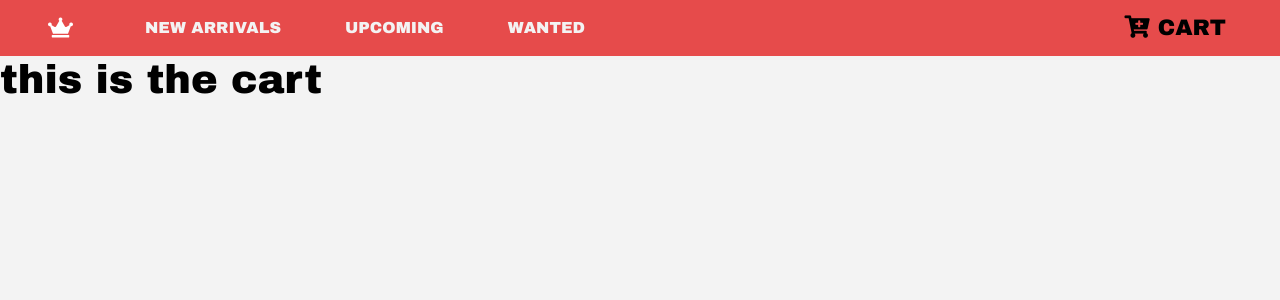
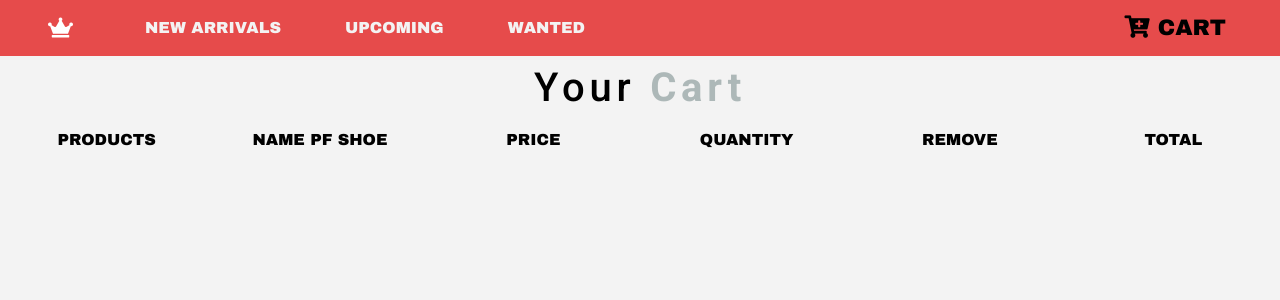
Before and after one commit to crlucero/React-ShoeSite-v2, a React (Create React App) app: page /cart in a window 1280 px wide. Shown: the top 300 px of the page. Built offline with nearby package versions, Linux system fonts and the light colour scheme.

Commit message:
Created file for Cart comps and began working on it

```diff
--- a/src/components/Cart.js
+++ /dev/null
@@ -1,11 +0,0 @@
-import React, { Component } from 'react';
-
-export default class Cart extends Component {
-  render() {
-    return (
-      <div>
-        <h1>this is the cart</h1>
-      </div>
-    );
-  }
-}
--- /dev/null
+++ b/src/components/Cart/Cart.js
@@ -0,0 +1,27 @@
+import React, { Component } from 'react';
+import Title from '../Title';
+import CartColumns from './CartColumns';
+import EmptyCart from './EmptyCart';
+import { ShoeConsumer } from '../../context';
+
+export default class Cart extends Component {
+  render() {
+    return (
+      <ShoeConsumer>
+        {value => {
+          const { cart } = value;
+          if (cart.length > 0) {
+            return (
+              <React.Fragment>
+                <Title name="your" title="cart" />
+                <CartColumns />
+              </React.Fragment>
+            );
+          } else {
+            return <EmptyCart />;
+          }
+        }}
+      </ShoeConsumer>
+    );
+  }
+}
--- /dev/null
+++ b/src/components/Cart/CartColumns.js
@@ -0,0 +1,30 @@
+import React, { Component } from 'react';
+
+export default class CartColumns extends Component {
+  render() {
+    return (
+      <div className="container-fluid text-center d-none d-lg-block">
+        <div className="row ">
+          <div className="col-10 mx-auto col-lg-2">
+            <p className="text-uppercase">products</p>
+          </div>
+          <div className="col-10 mx-auto col-lg-2">
+            <p className="text-uppercase">name pf shoe</p>
+          </div>
+          <div className="col-10 mx-auto col-lg-2">
+            <p className="text-uppercase">price</p>
+          </div>
+          <div className="col-10 mx-auto col-lg-2">
+            <p className="text-uppercase">quantity</p>
+          </div>
+          <div className="col-10 mx-auto col-lg-2">
+            <p className="text-uppercase">remove</p>
+          </div>
+          <div className="col-10 mx-auto col-lg-2">
+            <p className="text-uppercase">total</p>
+          </div>
+        </div>
+      </div>
+    );
+  }
+}
--- /dev/null
+++ b/src/components/Cart/EmptyCart.js
@@ -0,0 +1,13 @@
+import React from 'react';
+
+export default function EmptyCart() {
+  return (
+    <div className="container mt-5">
+      <div className="row">
+        <div className="col-10 mx-auto text-center text-title">
+          <h1>Your Cart is currently empty</h1>
+        </div>
+      </div>
+    </div>
+  );
+}
--- /dev/null
+++ b/src/components/Cart/package.json
@@ -0,0 +1,3 @@
+{
+    "main": "Cart.js"
+}
--- a/src/context.js
+++ b/src/context.js
@@ -14,9 +14,12 @@
   state = {
     shoes: [],
     shoeDetails: shoeListDetails,
-    cart: [],
+    cart: shoeList,
     modalOpen: false,
-    modalShoe: shoeListDetails
+    modalShoe: shoeListDetails,
+    cartSubtotal: 0,
+    cartTax: 0,
+    cartTotal: 0
   };
 
   componentDidMount() {
@@ -78,6 +81,22 @@
     });
   };
 
+  // Will add and take away items in cart
+  increment = id => {
+    console.log('increment method');
+  };
+  decrement = id => {
+    console.log('decrement method');
+  };
+
+  removeItem = id => {
+    console.log('item has been removed');
+  };
+
+  clearCart = () => {
+    console.log('cart is cleared');
+  };
+
   render() {
     return (
       <ShoeContext.Provider
@@ -86,7 +105,11 @@
           handleDetail: this.handleDetail,
           addToCart: this.addToCart,
           openModal: this.openModal,
-          closeModal: this.closeModal
+          closeModal: this.closeModal,
+          increment: this.increment,
+          decrement: this.decrement,
+          removeItem: this.removeItem,
+          clearCart: this.clearCart
         }}
       >
         {this.props.children}
```
